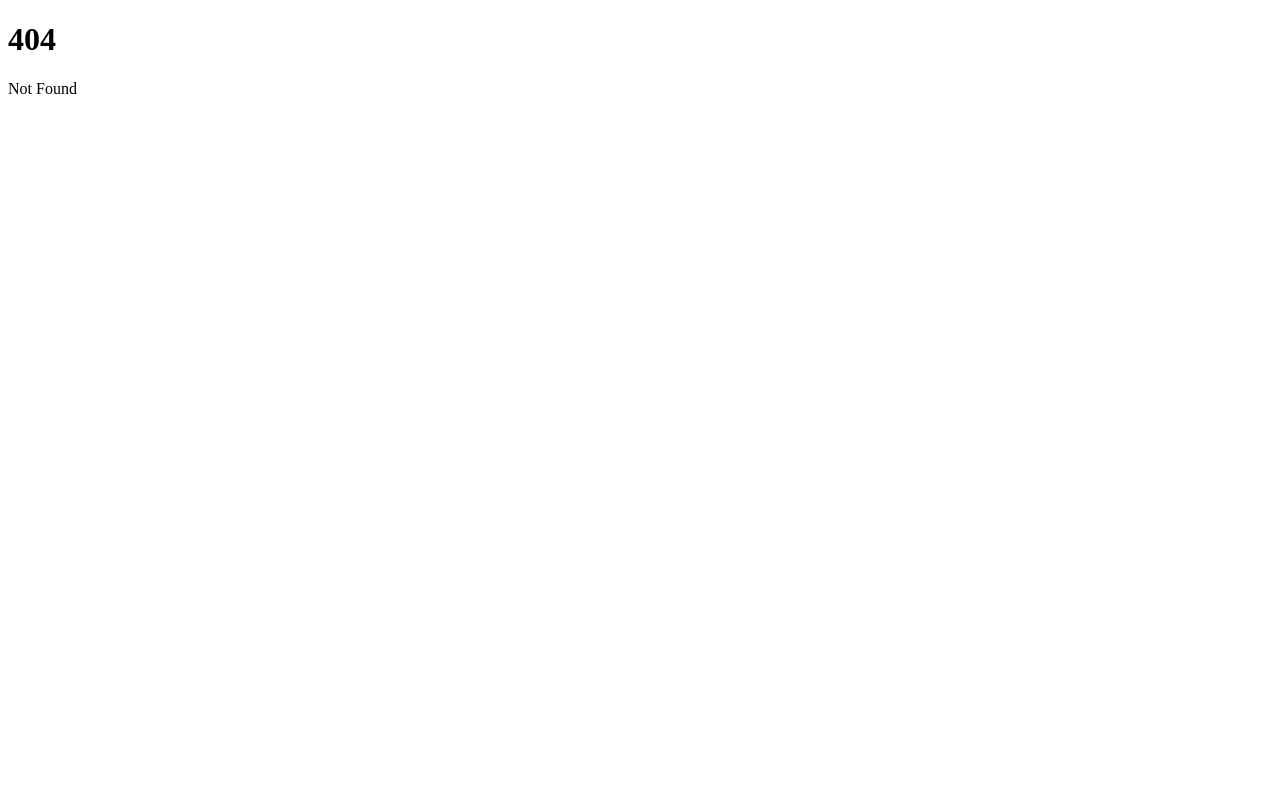
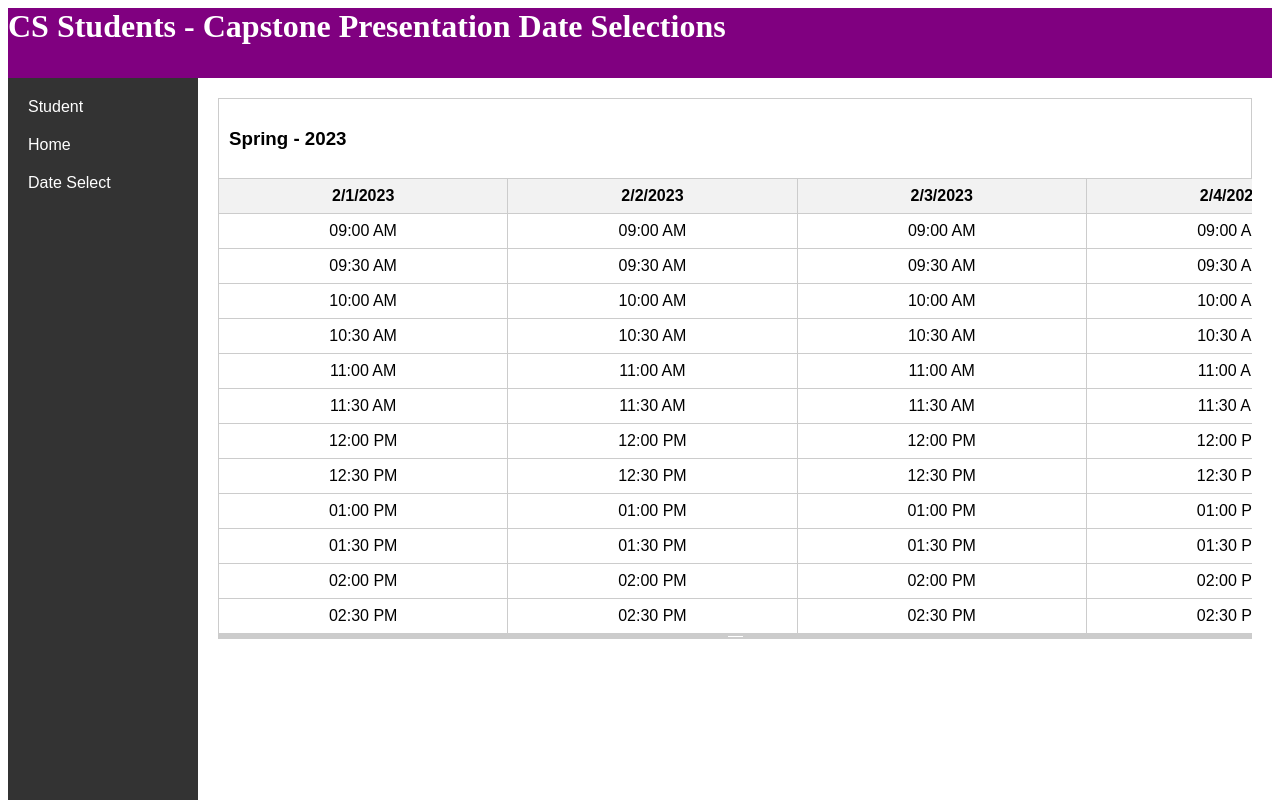
Before and after one commit to chrisalash/truman-cs-capstone-system, a SvelteKit app: page /students/capstonesignups in a window 1280 px wide. Before the commit this address had no page. Built offline with nearby package versions, Linux system fonts and the light colour scheme.

Commit message:
Added a page where students can see dates and times where they can sign up for presentations, very provisional. (#11)
* First part of student page

```diff
--- a/src/routes/+page.svelte
+++ b/src/routes/+page.svelte
@@ -1,2 +1,5 @@
 <h1>Truman Capstone Scheduling System</h1>
-<a href="/departmentchair/capstonedateselect">Department Chair - Capstone Date Selection</a>
+<body>
+    <p><a href="/departmentchair/capstonedateselect">Department Chair - Capstone Date Selection</a></p>
+    <p><a href="/students/capstonesignups">Student - Capstone Date Selection</a></p>
+</body>
--- /dev/null
+++ b/src/routes/students/capstonesignups/+page.svelte
@@ -0,0 +1,192 @@
+<script lang="ts">
+  let tableContainer;
+  let startY = 0;
+  let startHeight = 0;
+  let date = new Date();
+  let year = date.getFullYear();
+  let month = date.getMonth();
+  let rows = [];
+
+  function getDaysInMonth(month: number, year: number) {
+    return new Date(year, month + 1, 0).getDate();
+  }
+
+  function getTimeSlots() {
+  const timeSlots = [];
+  let startTime = new Date();
+  startTime.setHours(9, 0, 0, 0);
+
+  for (let i = 0; i < 12; i++) {
+    const timeString = startTime.toLocaleTimeString([], { hour: '2-digit', minute: '2-digit' });
+    timeSlots.push(timeString);
+    startTime.setMinutes(startTime.getMinutes() + 30);
+  }
+
+  return timeSlots;
+  }
+  const timeSlots = getTimeSlots();
+
+  function getDaysArray(month: number, year: number) {
+    const daysInMonth = getDaysInMonth(month, year);
+    const daysArray = [];
+
+    for (let day = 1; day <= daysInMonth; day++) {
+      daysArray.push(`${month}/${day}/${year}`);
+    }
+
+    return daysArray;
+  }
+  const days = getDaysArray(month, year);
+
+  function startResize(event: any) {
+    startY = event.pageY;
+    startHeight = tableContainer.offsetHeight;
+    document.addEventListener('mousemove', resizeTable);
+    document.addEventListener('mouseup', stopResize);
+  }
+
+  function resizeTable(event: any) {
+    const newHeight = startHeight + (event.pageY - startY);
+    tableContainer.style.height = `${newHeight}px`;
+  }
+
+  function stopResize() {
+    document.removeEventListener('mousemove', resizeTable);
+    document.removeEventListener('mouseup', stopResize);
+  }
+</script>
+
+
+<h1>CS Students - Capstone Presentation Date Selections</h1>
+<head>
+  <meta charset="UTF-8">
+  <meta name="viewport" content="width=device-width, initial-scale=1.0">
+  <title>Student Capstone Date Selection</title>
+</head>
+<body>
+  <nav id="sidebar">
+    <ul>
+      <li><a href="dummy.html">Student</a></li>
+      <li><a href="../">Home</a></li>
+      <li><a href="dummy.html">Date Select</a></li>
+    </ul>
+  </nav>
+  <main>
+    <div class="header">
+      <h3>Spring - {year}</h3>
+    </div>
+    <div class="table-container" bind:this={tableContainer}>
+      <table>
+        <thead>
+          <tr>
+            {#each days as day}
+            <th class="cell-width">{day}</th>
+            {/each}
+          </tr>
+        </thead>
+        <tbody>
+          {#each timeSlots as timeSlot}
+            <tr>
+              {#each days as day}
+                <td class="cell-width">{timeSlot}</td>
+              {/each}
+            </tr>
+          {/each}
+        </tbody>
+      </table>
+    </div>
+    <div class="vertical-resizer" on:mousedown={startResize}>
+      <span style="width: 15px; height: 1px; background-color: #fff;"></span>
+    </div>
+  </main>
+</body>
+
+
+
+<style>
+h1 {
+  background-color: purple;
+  color: #fff;
+  margin: 000;
+  padding: 100;
+  height: 70px;
+}
+
+#sidebar {
+  background-color: #333;
+  width: 150px;
+  height: 100vh;
+  position: fixed;
+  padding: 20px;
+}
+#sidebar ul {
+  list-style-type: none;
+  margin: 0;
+  padding: 0;
+}
+#sidebar li {
+  margin-bottom: 20px;
+}
+#sidebar a {
+  text-decoration: none;
+  color: #fff;
+}
+#sidebar a:hover {
+  color: #ccc;
+}
+
+main {
+  margin-left: 190px;
+  padding: 20px;
+}
+.header {
+  display: flex;
+  justify-content: space-between;
+  align-items: center;
+  padding: 10px;
+  border: 1px solid #ccc;
+  border-width: 1px 1px 0 1px
+}
+body {
+  font-family: Arial, sans-serif;
+  margin: 0;
+  padding: 0;
+}
+.table-container {
+  overflow-x: auto;
+  white-space: nowrap;
+  width: 100%;
+  position: relative;
+}
+table {
+  border-collapse: collapse;
+  width: 9000px;
+}
+th, td {
+  border: 1px solid #ccc;
+  padding: 8px;
+  text-align: center;
+}
+th {
+  background-color: #f2f2f2;
+  font-weight: bold;
+  width: 500px;
+}
+tbody {
+  height: auto;
+}
+.cell-width {
+    width: 500px;
+}
+
+.vertical-resizer {
+  width: 100%;
+  height: 5px;
+  background-color: #ccc;
+  cursor: row-resize;
+  user-select: none;
+  display: flex;
+  justify-content: center;
+  align-items: center;
+}
+</style>
```
